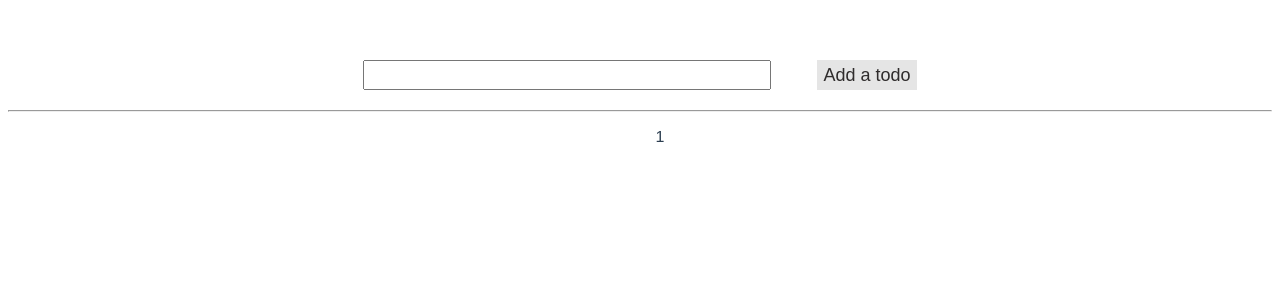
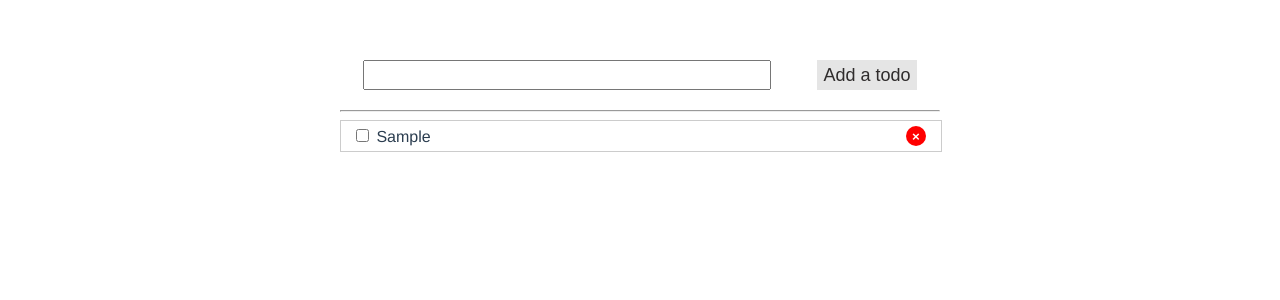
Before and after one commit to lowercaseEnd/todoList-Vue, a Vue app: page / in a window 1280 px wide. Both pictures are taken after typing "Sample" into the empty fields and a click on the button "Add a todo". Shown: the top 300 px of the page. Built offline with nearby package versions, Linux system fonts and the light colour scheme.

Commit message:
Передал новую таску в компонент ListItem

```diff
--- a/src/App.vue
+++ b/src/App.vue
@@ -1,10 +1,12 @@
 <template>
   <div id="app">
     <AddTodo
-
+      v-on:add-todo="addTodo"
      />
     <hr>
-    <ListTodo />
+    <ListTodo
+      v-bind:todos="todos"
+    />
   </div>
 </template>
 
@@ -22,6 +24,11 @@ export default {
   components: {
     ListTodo,
     AddTodo
+  },
+  methods: {
+    addTodo(task) {
+      this.todos.push(task);
+    }
   }
 }
 </script>
@@ -31,8 +38,10 @@ export default {
   font-family: 'Avenir', Helvetica, Arial, sans-serif;
   -webkit-font-smoothing: antialiased;
   -moz-osx-font-smoothing: grayscale;
-  text-align: center;
+  /* text-align: center; */
   color: #2c3e50;
+  width: 600px;
+  margin: 0 auto;
   margin-top: 60px;
 }
 </style>
--- a/src/components/AddTodo.vue
+++ b/src/components/AddTodo.vue
@@ -22,7 +22,6 @@ export default {
         };
         this.$emit("add-todo", newTask);
         this.task = ""
-        console.log(newTask);
       }
     }
   }
--- a/src/components/ListItem.vue
+++ b/src/components/ListItem.vue
@@ -1,3 +1,47 @@
 <template>
-  <li class="list-todo__item">1</li>
+  <li class="list-todo__item">
+    <span>
+    <input type="checkbox" class="list-todo__complete">
+    {{todo.task}}
+    </span>
+    <button type="button" class="list-todo__delete">&times;</button>
+  </li>
 </template>
+
+<script>
+export default {
+  props: {
+    todo: {
+      type: Object,
+      required: true
+    }
+  }
+}
+</script>
+
+<style scoped>
+  .list-todo__item {
+    display: flex;
+    width: 100%;
+    height: 30px;
+    flex-direction: row;
+    justify-content: space-between;
+    align-items: center;
+    border: 1px solid #cccccc;
+
+  }
+  .list-todo__delete {
+    border: none;
+    background-color: red;
+    color: white;
+    font-weight: bold;
+    width: 20px;
+    height: 20px;
+    border-radius: 50%;
+    margin-right: 15px;
+  }
+  .list-todo__complete {
+    margin-left: 15px;
+
+  }
+</style>
--- a/src/components/ListTodo.vue
+++ b/src/components/ListTodo.vue
@@ -1,6 +1,10 @@
 <template>
   <ul class="list-todo">
-    <ListItem />
+    <ListItem
+      v-for="todo in todos"
+      v-bind:key="todo.id"
+      v-bind:todo="todo"
+    />
   </ul>
 </template>
 
@@ -8,6 +12,7 @@
 import ListItem from "@/components/ListItem"
 
 export default {
+  props: ["todos"],
   components: {
     ListItem
   }
@@ -17,5 +22,7 @@ export default {
 <style scoped>
   .list-todo {
     list-style: none;
+    margin: 0;
+    padding: 0;
   }
 </style>
```
